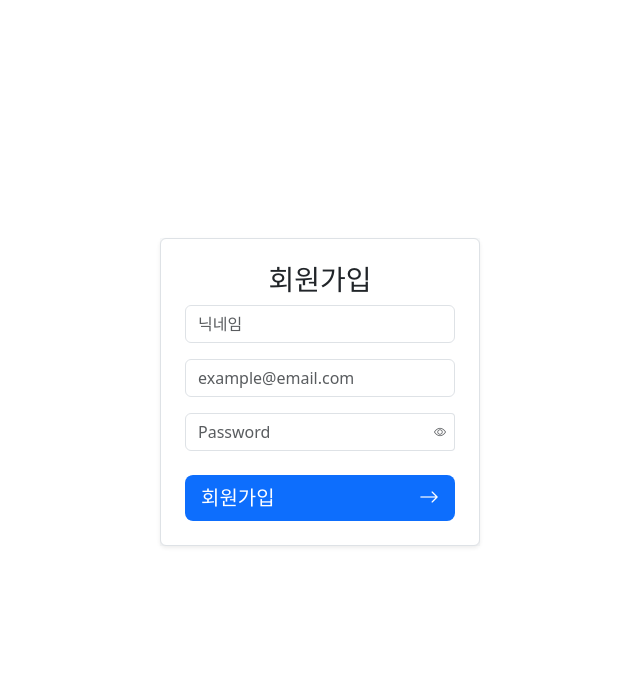
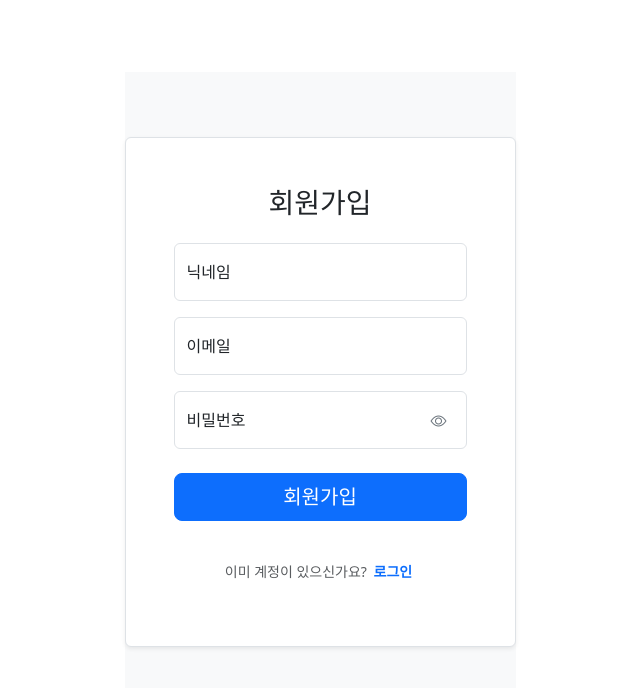
Before and after one commit to chol644/OreO, a Vue app: page /signup in a window 1280 px wide. Shown: the top 688 px of the page, without its empty margins (320-960 px from the left). Built offline with nearby package versions, Linux system fonts and the light colour scheme.

Commit message:
회원가입, 로그인 axios 추가

```diff
--- /dev/null
+++ b/config/index.js
@@ -0,0 +1,5 @@
+module.exports = {
+    configureWebpack: {
+      devtool: 'source-map',
+    },
+  }
--- a/package.json
+++ b/package.json
@@ -4,7 +4,7 @@
   "private": true,
   "type": "module",
   "scripts": {
-    "dev": "vite",
+    "dev": "vite --port 4000",
     "build": "vite build",
     "preview": "vite preview"
   },
--- a/src/App.vue
+++ b/src/App.vue
@@ -1,6 +1,4 @@
 <script setup>
-import HelloWorld from "./components/HelloWorld.vue";
-import TheWelcome from "./components/TheWelcome.vue";
 import Header from "./components/Header.vue"; // Adjust the path
 </script>
 
--- a/src/components/router/index.js
+++ b/src/components/router/index.js
@@ -9,7 +9,7 @@ const router = createRouter({
   history: createWebHistory(),
   routes: [
     {
-      path: '/',
+      path: '/login',
       name: 'Login',
       components: {
         default: Login,
--- a/src/pages/Login.vue
+++ b/src/pages/Login.vue
@@ -3,9 +3,12 @@
     class="login-container d-flex justify-content-center align-items-center bg-light"
   >
     <div class="login-form p-4 p-md-5 border rounded bg-white shadow-sm">
-      <!-- Optional: Sub-heading like the original -->
-      <!-- <p class="text-muted text-center text-uppercase small mb-2">WELCOME BACK</p> -->
       <h1 class="h3 mb-4 fw-normal text-center">로그인</h1>
+
+      <!-- Error Message Display -->
+      <div v-if="loginError" class="alert alert-danger p-2" role="alert">
+        {{ loginError }}
+      </div>
 
       <form @submit.prevent="handleLogin">
         <!-- Email Input -->
@@ -17,6 +20,7 @@
             placeholder="name@example.com"
             v-model="formData.email"
             required
+            :disabled="isLoading"
           />
           <label for="floatingInput">이메일</label>
         </div>
@@ -30,6 +34,7 @@
             placeholder="Password"
             v-model="formData.password"
             required
+            :disabled="isLoading"
           />
           <label for="floatingPassword">비밀번호</label>
           <button
@@ -37,10 +42,9 @@
             @click="togglePasswordVisibility"
             class="btn btn-link position-absolute top-50 end-0 translate-middle-y me-2 border-0"
             aria-label="Toggle password visibility"
+            :disabled="isLoading"
           >
-            <!-- Using Bootstrap Icons (ensure you have them linked) -->
             <i :class="showPassword ? 'bi bi-eye-slash' : 'bi bi-eye'"></i>
-            <!-- Or use text: {{ showPassword ? 'Hide' : 'Show' }} -->
           </button>
         </div>
 
@@ -52,6 +56,7 @@
               type="checkbox"
               value=""
               id="rememberMe"
+              :disabled="isLoading"
             />
             <label class="form-check-label small" for="rememberMe">
               로그인 기억하기
@@ -66,8 +71,18 @@
         </div>
 
         <!-- Submit Button -->
-        <button class="w-100 btn btn-lg btn-primary mb-3" type="submit">
-          로그인
+        <button
+          class="w-100 btn btn-lg btn-primary mb-3"
+          type="submit"
+          :disabled="isLoading"
+        >
+          <span
+            v-if="isLoading"
+            class="spinner-border spinner-border-sm"
+            role="status"
+            aria-hidden="true"
+          ></span>
+          <span v-else>로그인</span>
         </button>
       </form>
 
@@ -78,22 +93,9 @@
         <hr class="flex-grow-1" />
       </div>
 
-      <!-- Social Login Buttons -->
-      <!-- <div class="d-grid gap-2">
-          <button type="button" class="btn btn-outline-secondary d-flex align-items-center justify-content-center gap-2" @click="loginWithGoogle">
-            <i class="bi bi-google"></i> Log in with Google
-          </button>
-          <button type="button" class="btn btn-outline-secondary d-flex align-items-center justify-content-center gap-2" @click="loginWithFacebook">
-            <i class="bi bi-facebook"></i> Log in with Facebook
-          </button>
-          <button type="button" class="btn btn-outline-secondary d-flex align-items-center justify-content-center gap-2" @click="loginWithApple">
-            <i class="bi bi-apple"></i> Log in with Apple
-          </button>
-        </div> -->
-
       <!-- Signup Link -->
       <p class="mt-4 text-center text-muted small">
-        계정을 잊으셨나요?
+        계정이 없으신가요?
         <a
           href="#"
           @click.prevent="goToSignup"
@@ -106,16 +108,22 @@
 </template>
 
 <script setup>
-import router from "@/components/router";
 import { ref, reactive, computed } from "vue";
 import { useRouter } from 'vue-router';
+import axios from 'axios'; // Import axios
+
+// --- Router Instance ---
+const router = useRouter();
+
 // --- Reactive Data ---
 const formData = reactive({
-  email: "", // Start empty for login
-  password: "", // Start empty for login
+  email: "",
+  password: "",
 });
 
 const showPassword = ref(false);
+const loginError = ref(null);
+const isLoading = ref(false);
 
 // --- Computed Properties ---
 const passwordFieldType = computed(() => {
@@ -127,76 +135,97 @@ const togglePasswordVisibility = () => {
   showPassword.value = !showPassword.value;
 };
 
-const handleLogin = () => {
-  console.log("Login attempt:", formData);
-  // Add your login logic here (e.g., API call)
-  router.push('/');
-  // Handle response, redirect on success, show errors on failure
+const handleLogin = async () => {
+  loginError.value = null;
+  isLoading.value = true;
+  console.log("Login attempt (axios):", formData.email);
+
+  // --- IMPORTANT SECURITY WARNING ---
+  // Sending passwords in plain text like this is highly insecure for real applications.
+  // Use hashing server-side. This is only for local mock `json-server`.
+  // --- --- --- ---
+
+  try {
+    // Base URL for your json-server
+    // Assumes db.json is served at the root
+    const apiUrl = '/api/users';
+
+    // Use axios.get with a `params` object for query parameters
+    const response = await axios.get(apiUrl, {
+      params: {
+        email: formData.email,
+        password: formData.password
+        // Note: json-server will filter the array based on these params
+      }
+    });
+
+    // axios automatically parses JSON, data is in `response.data`
+    const matchingUsers = response.data;
+
+    // Check if exactly one user matched
+    if (matchingUsers && matchingUsers.length === 1) {
+      console.log("Login successful:", matchingUsers[0]);
+      // --- Login Success ---
+      // Optionally store user data (e.g., in Pinia/Vuex or localStorage)
+      // localStorage.setItem('userData', JSON.stringify(matchingUsers[0])); // Example
+      // alert('로그인 성공!');
+      router.push('/'); // Redirect
+    } else {
+      // Login failed (no match or potential data issue)
+      console.log("Login failed: Invalid email or password");
+      loginError.value = "이메일 또는 비밀번호가 일치하지 않습니다.";
+    }
+  } catch (error) {
+    // axios throws errors for non-2xx status codes (unlike fetch)
+    console.error("Login error:", error);
+    if (error.response) {
+      // The request was made and the server responded with a status code
+      // that falls out of the range of 2xx
+      console.error("Error data:", error.response.data);
+      console.error("Error status:", error.response.status);
+      loginError.value = `로그인 오류가 발생했습니다 (상태: ${error.response.status}).`;
+    } else if (error.request) {
+      // The request was made but no response was received
+      console.error("Error request:", error.request);
+      loginError.value = "서버에 연결할 수 없습니다. 네트워크를 확인하거나 서버가 실행 중인지 확인하세요.";
+    } else {
+      // Something happened in setting up the request that triggered an Error
+      console.error('Error message:', error.message);
+      loginError.value = "로그인 요청 중 오류가 발생했습니다.";
+    }
+  } finally {
+      isLoading.value = false; // Reset loading state
+  }
 };
 
-const loginWithGoogle = () => {
-  console.log("Login with Google");
-  alert("Login with Google clicked");
-  // Add Google Sign-in logic
-};
-
-const loginWithFacebook = () => {
-  console.log("Login with Facebook");
-  alert("Login with Facebook clicked");
-  // Add Facebook Sign-in logic
-};
-
-const loginWithApple = () => {
-  console.log("Login with Apple");
-  alert("Login with Apple clicked");
-  // Add Apple Sign-in logic
-};
-
-const goToSignup = () => {
-  console.log("Navigate to Signup Page");
-  router.push("/Signup"); // Adjust the route as per your setup
-  // Add navigation logic (e.g., using Vue Router)
-};
-
-const forgotPassword = () => {
-  console.log("Navigate to Forgot Password Page");
-  alert("Forgot password clicked");
-  // Add navigation logic or modal display
-};
+// --- Other Methods (unchanged) ---
+const goToSignup = () => { router.push("/signup"); };
+const forgotPassword = () => { alert("Forgot password clicked (Not implemented)"); };
 </script>
 
+<!-- Keep the existing style block -->
 <style scoped>
-/* Add custom styles if Bootstrap defaults aren't enough */
 .login-container {
-  /* You can add a background image or gradient here if desired */
-  /* background: linear-gradient(to right, #ece9e6, #ffffff); */
-  /* height:40rem; */
+  min-height: 80vh;
 }
-
 .login-form {
   width: 100%;
+  max-width: 420px;
 }
-
-/* Style the password toggle button if needed */
 .btn-link {
-  color: #6c757d; /* Bootstrap's secondary color */
+  color: #6c757d;
   text-decoration: none;
 }
 .btn-link:hover {
   color: #495057;
 }
 .btn-link:focus {
-  box-shadow: none; /* Remove focus outline if desired */
+  box-shadow: none;
 }
-
-/* Ensure icon size is consistent */
 .bi {
-  vertical-align: -0.125em; /* Align Bootstrap icons nicely */
+  vertical-align: -0.125em;
+}
+.btn .spinner-border {
+  margin-right: 0.5rem;
 }
 </style>
-
-<script>
-export default {
-  name: "Login",
-};
-</script>
--- a/src/pages/Signup.vue
+++ b/src/pages/Signup.vue
@@ -2,49 +2,64 @@
   <div
     class="signup-container d-flex justify-content-center align-items-center bg-light"
   >
-    <div class="signup-form p-4 bg-white shadow-sm">
-      <h2 class="h3 text-center text-uppercase mb-2">회원가입</h2>
+    <div class="signup-form p-4 p-md-5 border rounded bg-white shadow-sm">
+      <!-- Adjusted max-width and padding for better scaling -->
+      <h2 class="h3 text-center mb-4 fw-normal">회원가입</h2>
+      <!-- Simplified heading -->
+
+      <!-- Error Message Display -->
+      <div v-if="signupError" class="alert alert-danger mb-3" role="alert">
+        {{ signupError }}
+      </div>
 
       <form @submit.prevent="handleSignup">
-        <!-- Name Input -->
-        <div class="input-group mb-3 ">
+        <!-- Nickname Input (using form-floating for consistency) -->
+        <div class="form-floating mb-3">
           <input
             type="text"
-            class="form-control "
+            class="form-control"
+            id="floatingNickname"
             placeholder="닉네임"
-            aria-label="Your Name"
-            v-model="formData.name"
+            v-model="formData.nickname"
             required
+            :disabled="isLoading"
           />
+          <label for="floatingNickname">닉네임</label>
         </div>
 
-        <!-- Email Input -->
-        <div class="input-group mb-3">
+        <!-- Email Input (using form-floating) -->
+        <div class="form-floating mb-3">
           <input
             type="email"
             class="form-control"
-            placeholder="example@email.com"
-            aria-label="Email Address"
+            id="floatingEmail"
+            placeholder="name@example.com"
             v-model="formData.email"
             required
+            :disabled="isLoading"
           />
+          <label for="floatingEmail">이메일</label>
         </div>
 
-        <!-- Password Input -->
-        <div class="input-group mb-4">
+        <!-- Password Input (using form-floating) -->
+        <div class="form-floating mb-4 position-relative">
+          <!-- Changed mb-3 to mb-4 -->
           <input
             :type="passwordFieldType"
             class="form-control pe-5"
-            id="floatingPassword"
+            id="floatingPasswordSignup"
             placeholder="Password"
             v-model="formData.password"
             required
+            :disabled="isLoading"
           />
+          <label for="floatingPasswordSignup">비밀번호</label>
           <button
             type="button"
             @click="togglePasswordVisibility"
-            class="btn btn-sm btn-link text-muted text-decoration-none border border-start-0"
-            style="font-size: 0.75rem; padding-top: 0; padding-bottom: 0"
+            class="btn btn-link position-absolute top-50 end-0 translate-middle-y me-2 border-0"
+            aria-label="Toggle password visibility"
+            :disabled="isLoading"
           >
             <i :class="showPassword ? 'bi bi-eye-slash' : 'bi bi-eye'"></i>
           </button>
@@ -52,35 +67,52 @@
 
         <!-- Submit Button -->
         <button
-          class="w-100 btn btn-exclusive btn-lg d-flex justify-content-between align-items-center"
+          class="w-100 btn btn-lg btn-primary mb-3"
           type="submit"
+          :disabled="isLoading"
         >
-          <span>회원가입</span>
-          <i class="bi bi-arrow-right"></i>
+          <span
+            v-if="isLoading"
+            class="spinner-border spinner-border-sm"
+            role="status"
+            aria-hidden="true"
+          ></span>
+          <span v-else>회원가입</span>
+          <!-- <i class="bi bi-arrow-right ms-auto" v-if="!isLoading"></i> Removed arrow for standard button -->
         </button>
       </form>
 
-      <!--
-        <p class="mt-4 text-center text-muted small">
-          Already a member? <a href="#" @click.prevent="goToLogin" class="fw-bold text-decoration-none">LOG IN</a>
-        </p>
-        -->
+      <p class="mt-4 text-center text-muted small">
+        이미 계정이 있으신가요?
+        <a
+          href="#"
+          @click.prevent="goToLogin"
+          class="fw-bold text-decoration-none"
+          >로그인</a
+        >
+      </p>
     </div>
   </div>
 </template>
 
 <script setup>
-import router from "@/components/router";
 import { ref, reactive, computed } from "vue";
+import { useRouter } from "vue-router"; // Import useRouter
+import axios from "axios"; // Import axios
+
+// --- Router Instance ---
+const router = useRouter();
 
 // --- Reactive Data ---
 const formData = reactive({
-  name: "",
+  nickname: "", // Changed from name to nickname for clarity
   email: "",
   password: "",
 });
 
 const showPassword = ref(false);
+const signupError = ref(null); // To store and display signup errors
+const isLoading = ref(false); // To indicate loading state
 
 // --- Computed Properties ---
 const passwordFieldType = computed(() => {
@@ -92,100 +124,134 @@ const togglePasswordVisibility = () => {
   showPassword.value = !showPassword.value;
 };
 
-const handleSignup = () => {
-  console.log("Signup attempt:", formData);
-  // Add your signup logic here (e.g., API call)
-  router.push('/');
-  // Handle response, redirect on success, show errors on failure
+const handleSignup = async () => {
+  signupError.value = null; // Reset error on new attempt
+  isLoading.value = true; // Set loading state
+  console.log("Signup attempt:", formData.nickname, formData.email);
+
+  // --- !!! SECURITY WARNING !!! ---
+  // NEVER send plain text passwords to a real backend.
+  // Hashing should be done server-side. This is ONLY for local json-server demo.
+  // --- --- --- --- --- --- --- ---
+
+  // Prepare the data payload for the new user
+  const newUser = {
+    // id: Will be auto-generated by json-server
+    email: formData.email,
+    password: formData.password, // INSECURE - Should be hashed
+    nickname: formData.nickname,
+    transactions: [], // New users start with no transactions
+  };
+
+  try {
+    // Define the API endpoint (adjust if your json-server is different)
+    const apiUrl = "/api/users"; // POST to the root collection
+
+    console.log(`Checking if email exists: ${formData.email}`);
+    const checkResponse = await axios.get(apiUrl, {
+      params: {
+        email: formData.email, // json-server filters by this parameter
+      },
+    });
+
+    // If the response data array is not empty, the email exists
+    if (checkResponse.data && checkResponse.data.length > 0) {
+      signupError.value = "이미 사용 중인 이메일입니다.";
+      isLoading.value = false;
+      return; // Stop the signup process
+    }
+
+    // Send POST request using axios
+    // The second argument is the data payload (request body)
+    const response = await axios.post(apiUrl, newUser);
+
+    // Check if the request was successful (axios typically considers 2xx successful)
+    // json-server usually returns 201 Created
+    if (response.status === 201) {
+      console.log("Signup successful:", response.data);
+      // --- Signup Success ---
+      alert("회원가입 성공! 로그인 페이지로 이동합니다.");
+      router.push("/login"); // Redirect to login page
+    } else {
+      // Should not happen often with basic json-server POST if data format is okay
+      // but good practice to handle unexpected success codes
+      console.warn("Signup completed with unexpected status:", response.status);
+      signupError.value = `회원가입 완료 (상태: ${response.status}). 로그인 해보세요.`;
+      router.push("/login"); // Still attempt redirect
+    }
+  } catch (error) {
+    console.error("Signup error:", error);
+    if (error.response) {
+      // Server responded with a status code outside the 2xx range
+      console.error("Error data:", error.response.data);
+      console.error("Error status:", error.response.status);
+      // Basic check - a real backend might give specific error codes (e.g., 409 for duplicate email)
+      if (error.response.status === 500) {
+        signupError.value =
+          "서버 오류가 발생했습니다. 이메일이 이미 사용 중일 수 있습니다.";
+      } else {
+        signupError.value = `회원가입 중 오류가 발생했습니다 (오류 코드: ${error.response.status}).`;
+      }
+    } else if (error.request) {
+      // Request was made but no response received
+      signupError.value =
+        "서버에 연결할 수 없습니다. 네트워크 또는 서버 상태를 확인하세요.";
+    } else {
+      // Error setting up the request
+      signupError.value = "회원가입 요청 중 오류가 발생했습니다.";
+    }
+  } finally {
+    isLoading.value = false; // Reset loading state
+  }
 };
 
-// Optional: Method to navigate to login
-/*
-  const goToLogin = () => {
-    console.log('Navigate to Login Page');
-    alert('Log In clicked');
-    // Add navigation logic (e.g., using Vue Router)
-  };
-  */
+// Method to navigate to login
+const goToLogin = () => {
+  router.push("/login");
+};
 </script>
 
 <style scoped>
 .signup-container {
-  /* background-color: #f8f9fa; */ /* Use bg-light or custom */
-  width: 100%;
+  min-height: 80vh; /* Ensure it takes vertical space */
 }
 
 .signup-form {
-  border: 1px solid #dee2e6; /* Add border like the image if shadow isn't enough */
-  border-radius: 0.375rem; /* Bootstrap's default radius */
-  max-width: 20rem;
+  width: 100%;
+  max-width: 420px; /* Consistent max-width */
+  /* border: 1px solid #dee2e6; Optional border */
+  border-radius: 0.375rem;
 }
 
-/* Input Group Styling to match image */
-.input-group .form-control {
-  border-color: #dee2e6; /* Match form border color */
-  box-shadow: none; /* Remove default focus glow */
-}
-.input-group .form-control:focus {
-  border-color: #86b7fe; /* Bootstrap focus color (optional) */
-  /* Or keep the original border color: border-color: #dee2e6; */
+/* Standard button styling */
+.btn-primary {
+  /* Use default Bootstrap primary or customize */
 }
 
-.input-group .input-group-text {
-  border-color: #dee2e6;
+/* Ensure input focus styles are standard */
+.form-control:focus {
+  border-color: #86b7fe;
+  box-shadow: 0 0 0 0.25rem rgba(13, 110, 253, 0.25);
 }
 
-/* Remove left border radius for control when icon is prepended */
-.input-group
-  > :not(:first-child):not(.dropdown-menu):not(.valid-tooltip):not(
-    .valid-feedback
-  ):not(.invalid-tooltip):not(.invalid-feedback) {
-  border-top-left-radius: 0;
-  border-bottom-left-radius: 0;
+/* Password toggle button styling */
+.btn-link {
+  color: #6c757d;
+  text-decoration: none;
 }
-/* Remove right border radius for control when button is appended */
-.input-group
-  > :not(:last-child):not(.dropdown-menu):not(.dropdown-toggle):not(
-    .valid-tooltip
-  ):not(.valid-feedback):not(.invalid-tooltip):not(.invalid-feedback) {
-  border-top-right-radius: 0;
-  border-bottom-right-radius: 0;
+.btn-link:hover {
+  color: #495057;
 }
-
-/* Custom Button Style */
-.btn-exclusive {
-  background-color: #0d6efd; /* Adjust dark blue/purple color */
-  color: #ffffff;
-  border: none;
-}
-
-.btn-exclusive:hover {
-  background-color: #3a3f5a; /* Slightly lighter shade for hover */
-  color: #ffffff;
-}
-
-/* Password Show/Hide Button Specifics */
-.input-group .btn-link {
-  border-color: #dee2e6 !important; /* Ensure border color matches input */
-  color: #adb5bd; /* Lighter text color for SHOW/HIDE */
-  background-color: #fff; /* Ensure background is white */
-}
-.input-group .btn-link:hover {
-  color: #495057; /* Darker text on hover */
-  background-color: #f8f9fa; /* Slight background change on hover */
-}
-.input-group .btn-link:focus {
+.btn-link:focus {
   box-shadow: none;
 }
 
-/* Ensure icons are vertically centered */
 .bi {
   vertical-align: -0.125em;
 }
+
+/* Spinner styling */
+.btn .spinner-border {
+  margin-right: 0.5rem; /* Add space if needed */
+}
 </style>
-
-<script>
-export default {
-  name: "Signup",
-};
-</script>
```
Also changed, not shown: db.json (added, +80 -0 lines), vite.config.js (+10 -0 lines).
